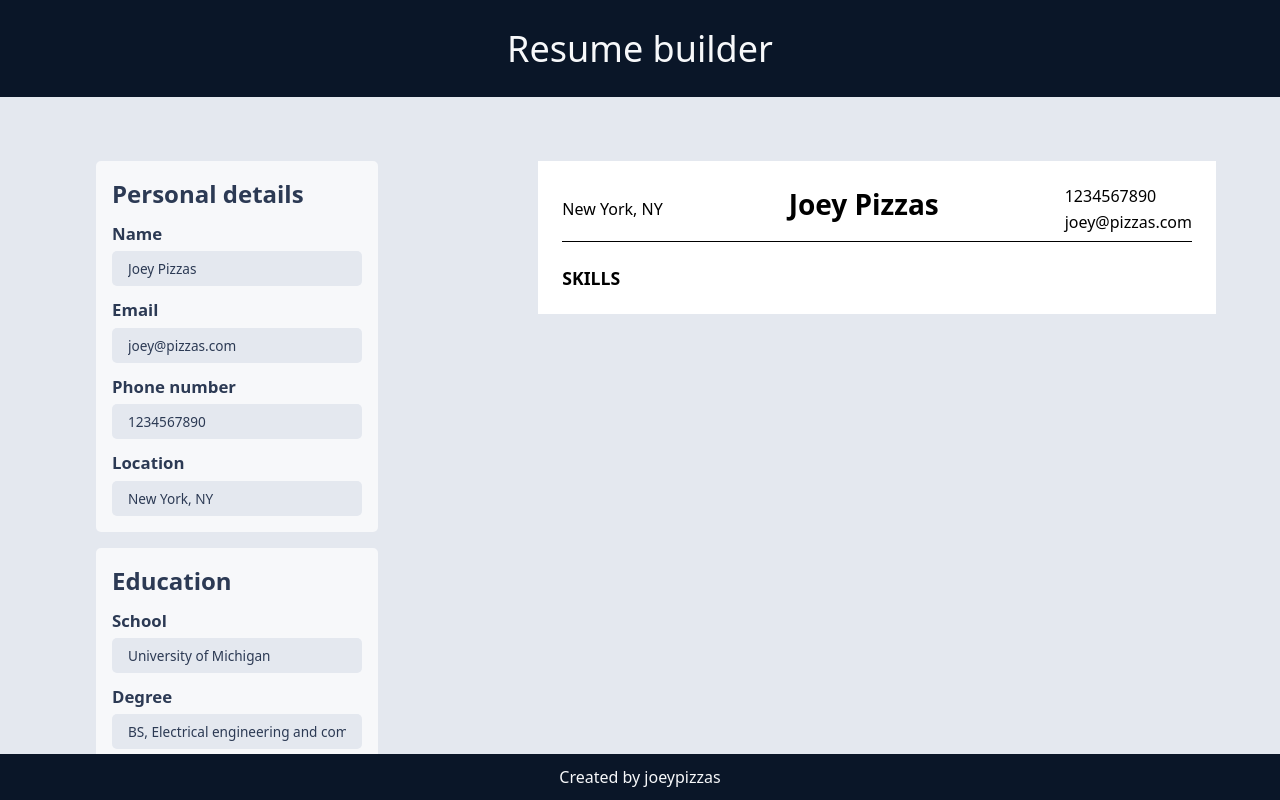
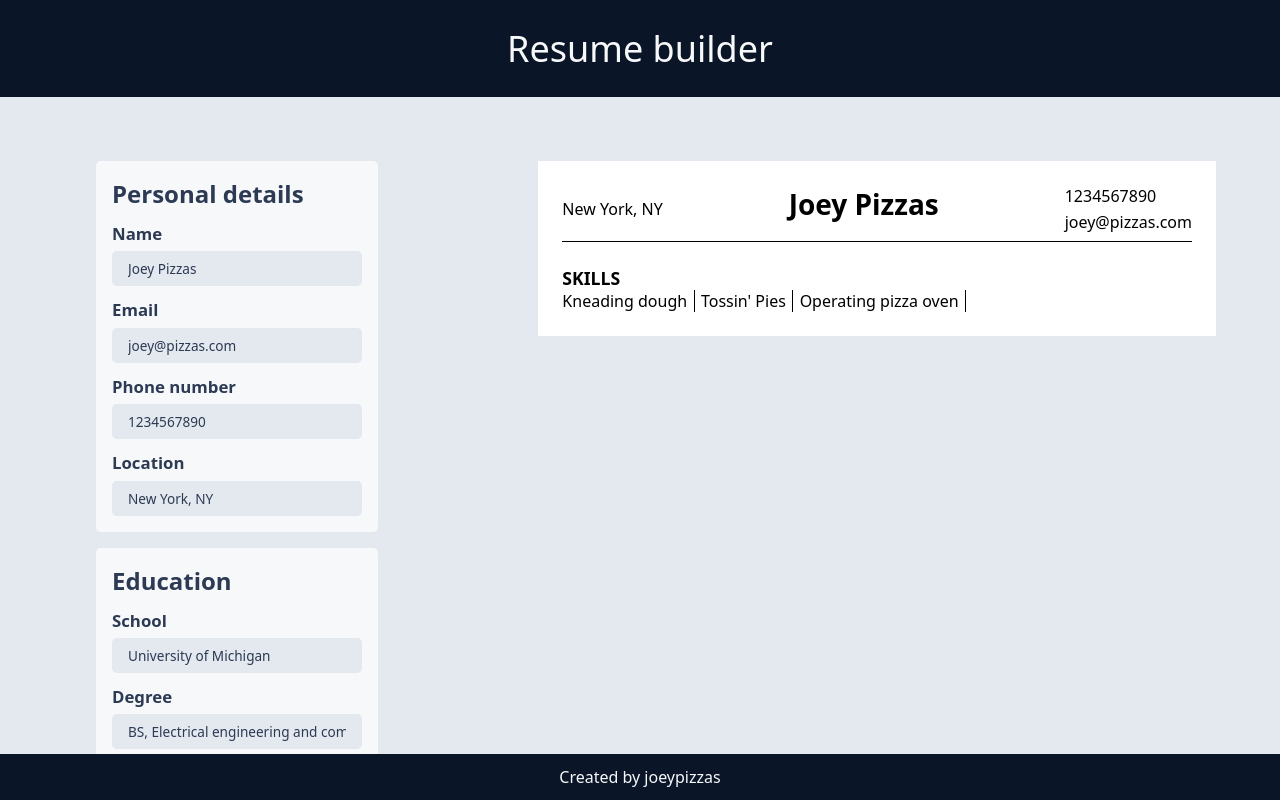
Before and after one commit to joeypizzas/resume-app, a React (Vite) app: page / in a window 1280 px wide. Built offline with nearby package versions, Linux system fonts and the light colour scheme.

Commit message:
Hardcoded initial skills

```diff
--- a/src/components/ResumePreview/ResumePreview.jsx
+++ b/src/components/ResumePreview/ResumePreview.jsx
@@ -4,6 +4,7 @@ import "./ResumePreview.css";
 import { PreviewHeader } from "../PreviewHeader/PreviewHeader.jsx";
 import { PreviewSection } from "../PreviewSection/PreviewSection.jsx";
 import { SkillsContainer } from "../SkillsContainer/SkillsContainer.jsx";
+import { Skill } from "../Skill/Skill.jsx";
 
 export function ResumePreview() {
   return (
@@ -15,7 +16,11 @@ export function ResumePreview() {
         email="joey@pizzas.com"
       ></PreviewHeader>
       <PreviewSection sectionName="SKILLS">
-        <SkillsContainer></SkillsContainer>
+        <SkillsContainer>
+          <Skill skillName="Kneading dough"></Skill>
+          <Skill skillName="Tossin' Pies"></Skill>
+          <Skill skillName="Operating pizza oven"></Skill>
+        </SkillsContainer>
       </PreviewSection>
     </div>
   );
```
